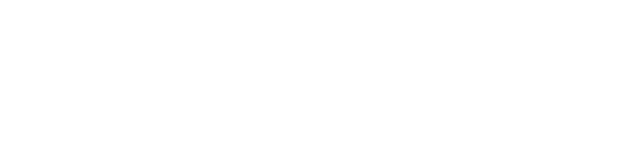
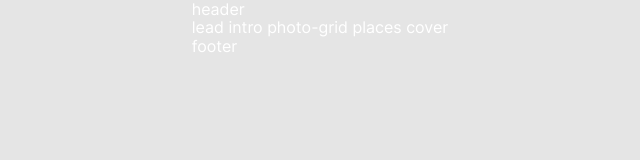
Before and after one commit to Newet7/RT, a plain HTML site: page russian-travel/index.html in a window 1280 px wide. Shown: the whole page, without its empty margins (320-960 px from the left). Drawn offline with Linux system fonts and the light colour scheme.

Commit message:
block page

```diff
--- a/russian-travel/blocks/page/page.css
+++ b/russian-travel/blocks/page/page.css
@@ -0,0 +1,16 @@
+.page {
+  font-family: "Inter";
+  -webkit-font-smoothing: antialiased;
+  -moz-osx-font-smoothing: grayscale;
+  -webkit-text-size-adjust: 100%;
+  -ms-text-size-adjust: 100%;
+  -moz-text-size-adjust: 100%;
+  text-rendering: optimizeLegibility;
+  background-color: #e5e5e5;
+  color: #ffffff;
+  /* Выравнивание элементов на странице */
+  display: flex;
+  flex-direction: column;
+  align-items: center;
+  /* flex-wrap: wrap; */
+}
--- a/russian-travel/index.html
+++ b/russian-travel/index.html
@@ -12,13 +12,13 @@
   </head>
   <body class="page">
     <div class="content">
-      <header class="header"></header>
-      <lead class="lead"> </lead>
-      <intro class="intro"> </intro>
-      <photo-grid class="photo-grid"> </photo-grid>
-      <places class="places"> </places>
-      <cover class="cover"> </cover>
-      <footer class="footer"></footer>
+      <header class="header">header</header>
+      <lead class="lead">lead</lead>
+      <intro class="intro">intro</intro>
+      <photo-grid class="photo-grid">photo-grid</photo-grid>
+      <places class="places">places</places>
+      <cover class="cover">cover</cover>
+      <footer class="footer">footer</footer>
     </div>
   </body>
 </html>
```
